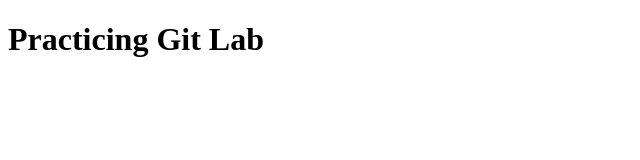
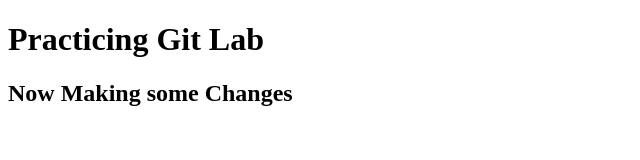
Before and after one commit to Hafiz-Fast/git_lab, a plain HTML site: page index.html in a window 1280 px wide. Shown: the whole page, without its empty margins (0-640 px from the left). Drawn offline with Linux system fonts and the light colour scheme.

Commit message:
Another Commit

```diff
--- a/index.html
+++ b/index.html
@@ -5,5 +5,6 @@
     </head>
     <body>
         <h1>Practicing Git Lab</h1>
+        <h2>Now Making some Changes</h2>
     </body>
 </html>
```
